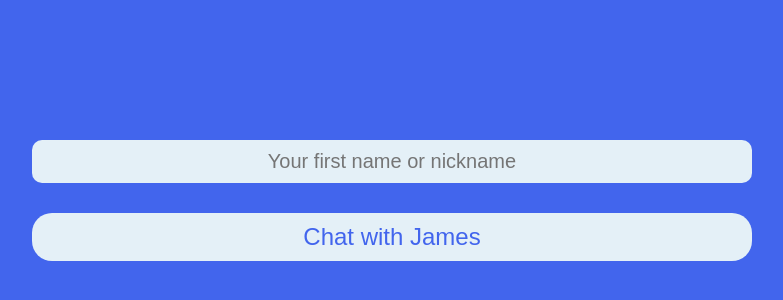
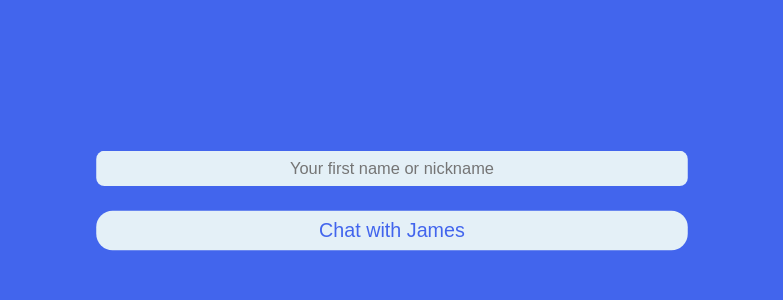
Before and after one commit to erozonachi/portfolio-vue, a Nuxt app: page / in a window 1280 px wide. Shown: the part 200-500 px from the top of the page, without its empty margins (248-1031 px from the left). Built offline with nearby package versions, Linux system fonts and the light colour scheme.

Commit message:
Animate form

```diff
--- a/components/StartScreen.vue
+++ b/components/StartScreen.vue
@@ -45,6 +45,7 @@
 form {
   max-width: 800px;
   width: 90%;
+  animation: unleash 5s;
 }
 
 input,
@@ -108,4 +109,13 @@
     transform: scale(1);
   }
 }
+
+@keyframes unleash {
+  0% {
+    transform: scale(0);
+  }
+  100% {
+    transform: scale(1);
+  }
+}
 </style>
```
